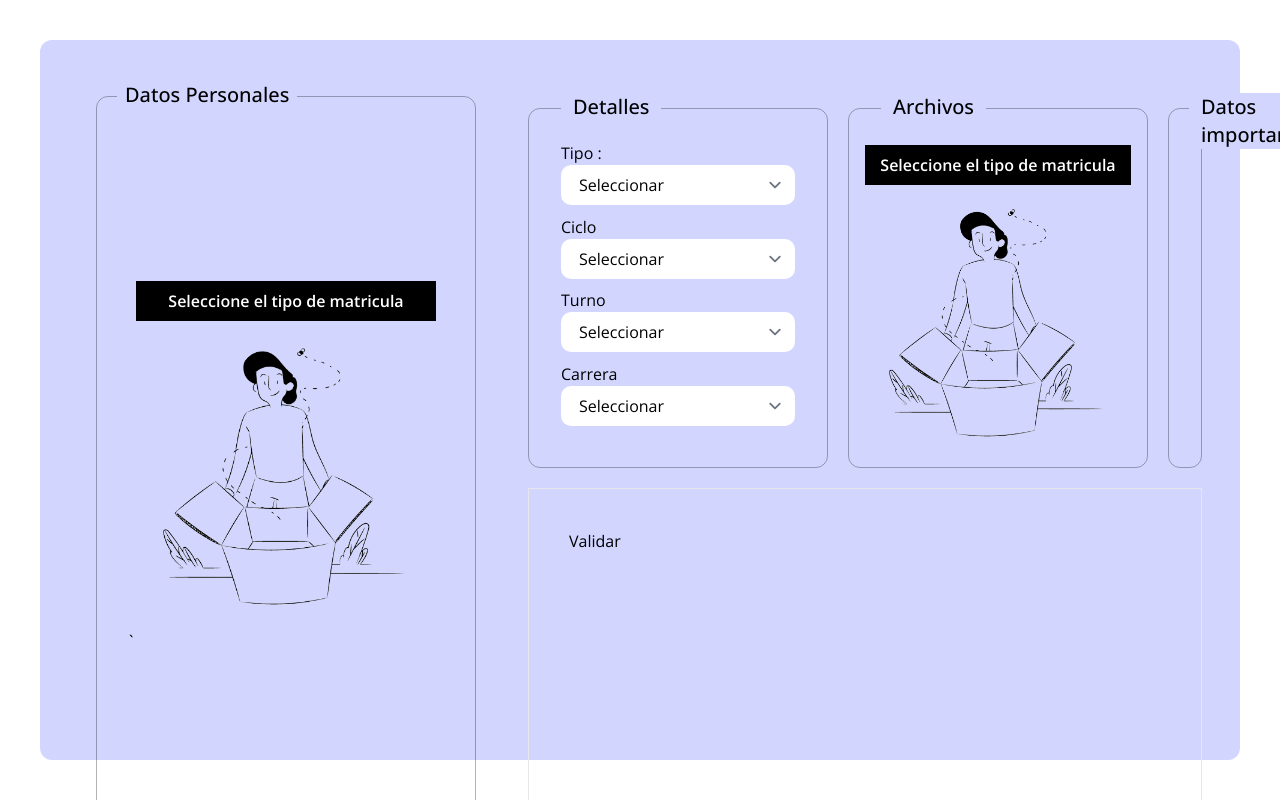
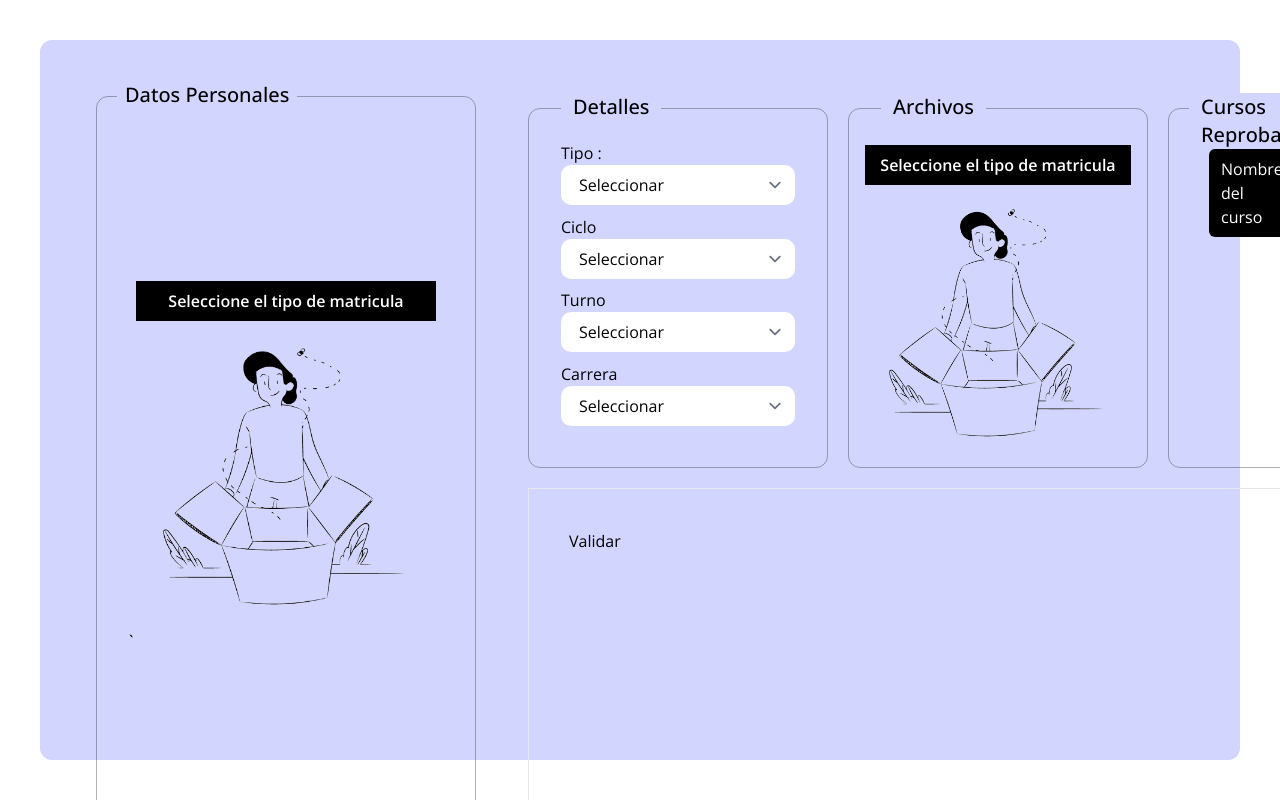
Before and after one commit to franklinjunior23/matricula, a PHP site: page / in a window 1280 px wide. Run offline with PHP 8.4, Linux system fonts and the light colour scheme; some libraries are stand-ins or nearby versions.

Commit message:
avance 04/07 proyecto

```diff
--- a/index.php
+++ b/index.php
@@ -141,15 +141,20 @@ require_once 'vendor/autoload.php';
 
               </div>
             </div>
-            <div class="border border-black/30 rounded-xl p-4 h-full relative">
+            <div class="border border-black/30 rounded-xl p-10 h-full relative">
               <div class="absolute -top-4 left-5 ">
-                <h2 class="bg-[#D2D6FF] px-3 text-xl font-medium ">Datos importantes</h2>
-
+                <h2 class="bg-[#D2D6FF] px-3 text-xl font-medium ">Cursos Reprobados</h2>
               </div>
-
+              <section class="flex flex-col">
+                <div class="w-full bg-black rounded-md text-white py-2 px-3">
+<div>
+                    <h3>Nombre del curso</h3>
+</div>
+                </div>
+              </section>
             </div>
           </section>
-          <div class=" w-full border p-10">
+          <div class=" w-full border p-10 ">
             <input type="submit" value="Validar">
           </div>
         </aside>
@@ -160,12 +165,19 @@ require_once 'vendor/autoload.php';
 
 
   </div>
+
   <script>
+    const datainput = () => {
+      console.log("buscando ....")
+    }
+
+
     const typeFunct = () => {
       const ContentInput = document.getElementById("content-file-alum");
       const ContentDatepersonal = document.getElementById('content-datePersonal');
       const ContentHide = document.getElementById("content-vacio");
       const typeD = document.getElementById("typedocs").value;
+
       switch (typeD) {
         case "Nuevo":
           ContentInput.innerHTML = `
@@ -252,7 +264,7 @@ require_once 'vendor/autoload.php';
                 <input type="email" name="" class="from-control" id="">
               </div>
               <div class="block">
-                <button type="button" onclick="datainput()" class="bg-black/100 py-2 px-6 text-white rounded-xl font-medium text-right">Buscar Alumno</button>
+                <button type="button" onclick='datainput()' class="bg-black/100 py-2 px-6 text-white rounded-xl font-medium text-right">Buscar Alumno</button>
               </div>
           `
           break
@@ -301,7 +313,6 @@ require_once 'vendor/autoload.php';
       }
     };
   </script>
-  <script src="./js/index.js" type="module"> </script>
 </body>
 
 </html>
--- a/js/index.js
+++ /dev/null
@@ -1,9 +0,0 @@
-console.log("hola");
-const datainput = () => {
-  const inpute = document.getElementById("dni_val").value;
-  console.log("hiciste hola" + inpute);
-};
-
-export const datainputs =[
-  {name:'hola juan'}
-]
```
